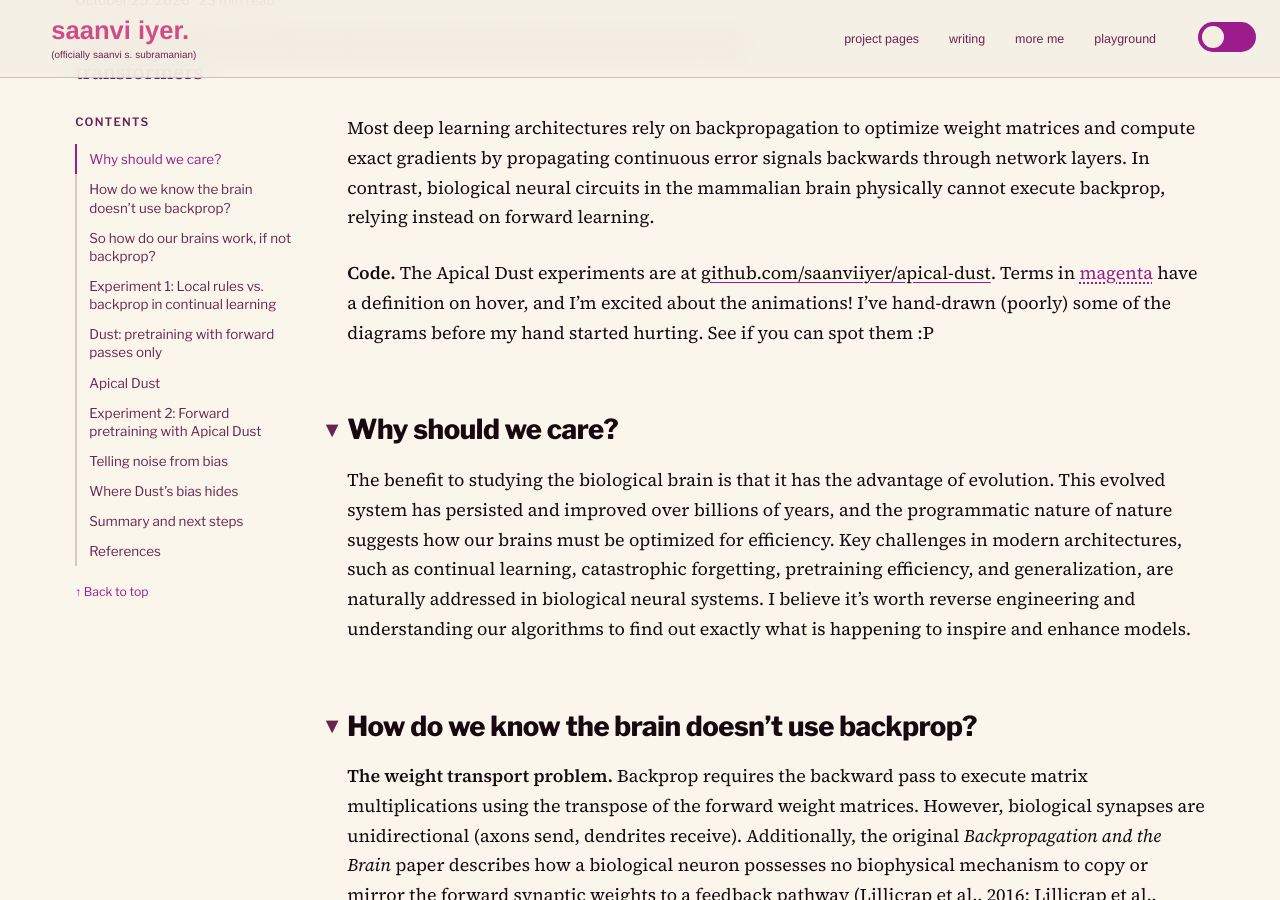
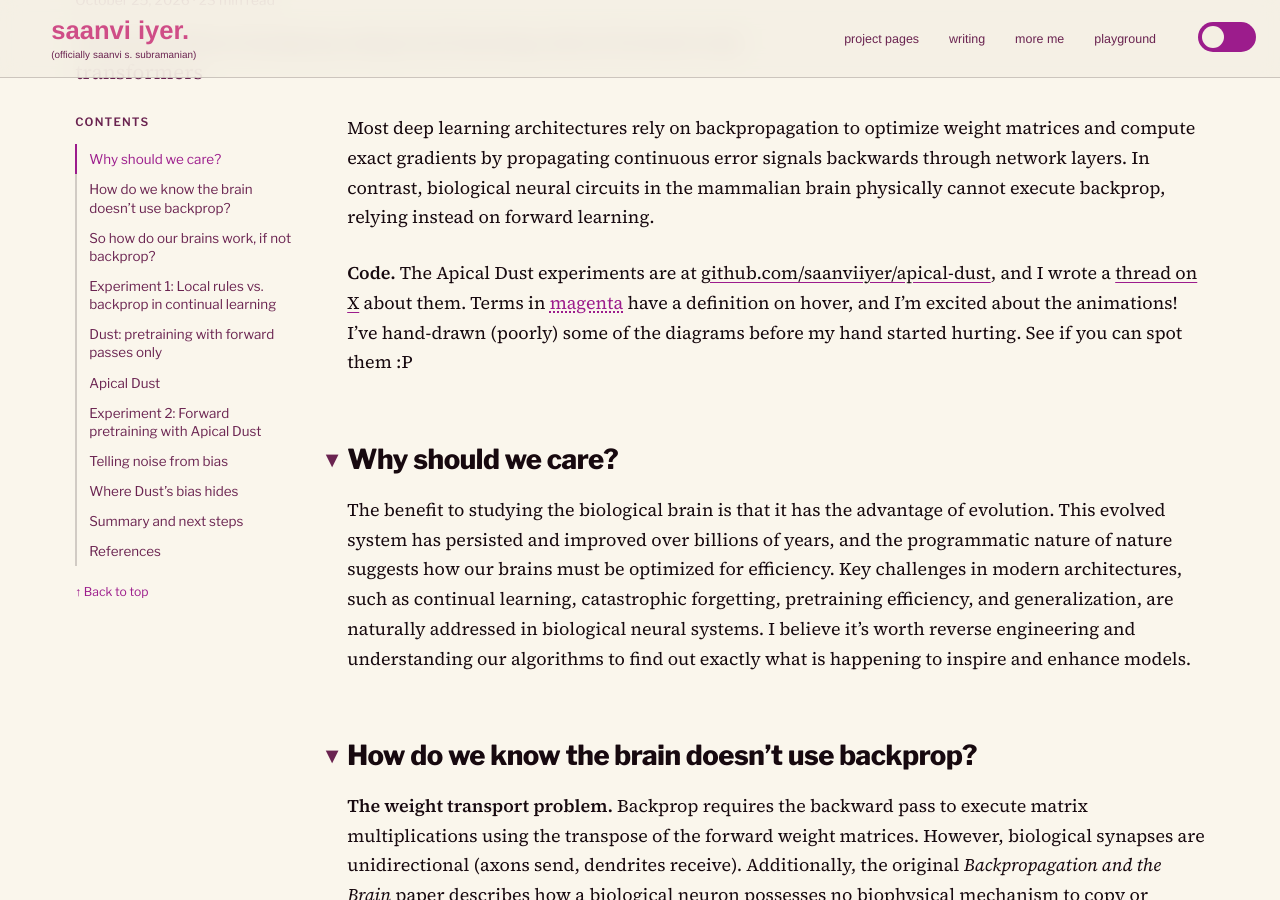
Before and after one commit to saanviiyer/saanviiyer.github.io, a Jekyll site: the page built from _posts/2026-10-25-forward-training-cortex.md, in a window 1280 px wide and 900 px high, scrolled down 364 px. Built offline with Jekyll 4.4.1, drawn with Linux system fonts in a browser that asks for light colours; some web fonts are replaced.

Commit message:
Link the Apical Dust post to its X thread

```diff
--- a/_posts/2026-10-25-forward-training-cortex.md
+++ b/_posts/2026-10-25-forward-training-cortex.md
@@ -9,6 +9,7 @@
 math: true
 thumb: /assets/images/forward-training/sketch-apical.webp
 permalink: /writing/apical-dust/
+x_url: "https://x.com/saanvisub/status/2114823062227132447"
 redirect_from:
   - /writing/brain-like-learning/
   - /writing/forward-training/
@@ -25,7 +26,7 @@
 
 Most deep learning architectures rely on backpropagation to optimize weight matrices and compute exact gradients by propagating continuous error signals backwards through network layers. In contrast, biological neural circuits in the mammalian brain physically cannot execute backprop, relying instead on forward learning.
 
-**Code.** The Apical Dust experiments are at [github.com/saanviiyer/apical-dust](https://github.com/saanviiyer/apical-dust). Terms in <span class="ft-def" tabindex="0">magenta<span class="ft-pop" role="tooltip">Like this. Hover over a magenta term for a short definition.</span></span> have a definition on hover, and I'm excited about the animations! I've hand-drawn (poorly) some of the diagrams before my hand started hurting. See if you can spot them :P
+**Code.** The Apical Dust experiments are at [github.com/saanviiyer/apical-dust](https://github.com/saanviiyer/apical-dust), and I wrote a [thread on X](https://x.com/saanvisub/status/2114823062227132447) about them. Terms in <span class="ft-def" tabindex="0">magenta<span class="ft-pop" role="tooltip">Like this. Hover over a magenta term for a short definition.</span></span> have a definition on hover, and I'm excited about the animations! I've hand-drawn (poorly) some of the diagrams before my hand started hurting. See if you can spot them :P
 
 ## Why should we care?
 
```
